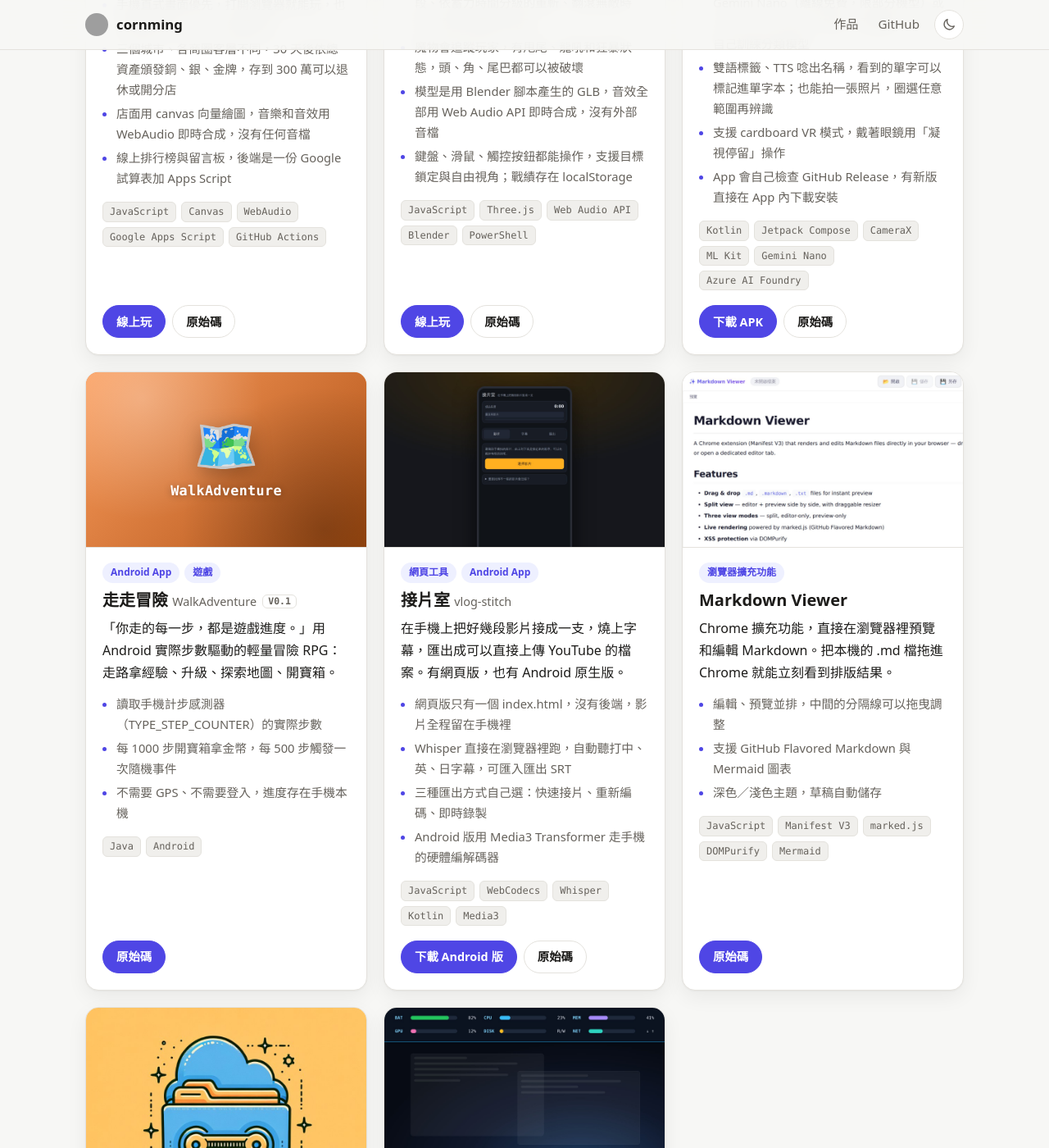
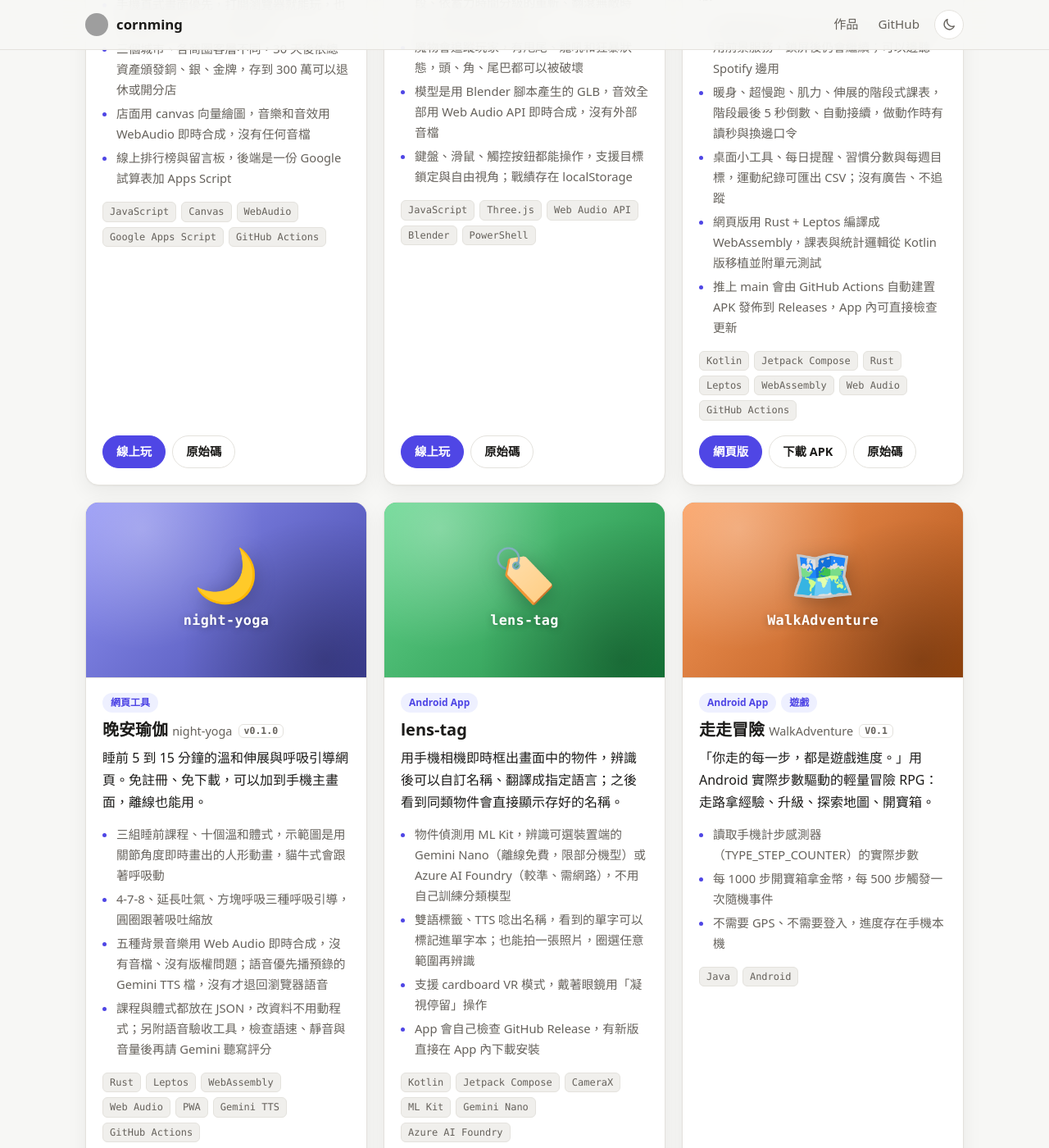
Before and after one commit to cornming/cornming.github.io, a Jekyll site: the page built from index.html, in a window 1280 px wide and 1400 px high, scrolled down 975 px. Shown: the whole window at 82% size. Built offline with Jekyll 4.4.1, drawn with Linux system fonts in a browser that asks for light colours; some of the changed text lies outside the part shown; grey boxes are pictures that could not be loaded.

Commit message:
作品集新增 SlowJog、晚安瑜伽、每日英語上傳
Co-Authored-By: Claude Sonnet 5.5 <noreply@anthropic.com>
Claude-Session: https://claude.ai/code/session_01EZsKqvDZLrn94Xt2GUGidm

```diff
--- a/_data/projects.yml
+++ b/_data/projects.yml
@@ -50,6 +50,47 @@
       url: https://cornming.github.io/mh-3d-web/
     - label: 原始碼
       url: https://github.com/cornming/mh-3d-web
+
+- name: SlowJog
+  en: slowjog
+  status: v0.1.31
+  categories: [android, web]
+  summary: 陪你養成「早晨 30 分鐘運動＋超慢跑」習慣的 App。節拍器、階段式課表、語音口令、運動紀錄和習慣分數一次到位，有 Android 版，也有瀏覽器直接用的網頁版。
+  highlights:
+    - 超慢跑節拍器 40 到 240 BPM，Android 版用前景服務，鎖屏後仍會繼續；可以邊聽 Spotify 邊用
+    - 暖身、超慢跑、肌力、伸展的階段式課表，階段最後 5 秒倒數、自動接續，做動作時有讀秒與換邊口令
+    - 桌面小工具、每日提醒、習慣分數與每週目標，運動紀錄可匯出 CSV；沒有廣告、不追蹤
+    - 網頁版用 Rust + Leptos 編譯成 WebAssembly，課表與統計邏輯從 Kotlin 版移植並附單元測試
+    - 推上 main 會由 GitHub Actions 自動建置 APK 發佈到 Releases，App 內可直接檢查更新
+  tech: [Kotlin, Jetpack Compose, Rust, Leptos, WebAssembly, Web Audio, GitHub Actions]
+  icon: "🏃"
+  accent: "#f97316"
+  links:
+    - label: 網頁版
+      url: https://cornming.github.io/slowjog/
+    - label: 下載 APK
+      url: https://github.com/cornming/slowjog/releases
+    - label: 原始碼
+      url: https://github.com/cornming/slowjog
+
+- name: 晚安瑜伽
+  en: night-yoga
+  status: v0.1.0
+  categories: [web]
+  summary: 睡前 5 到 15 分鐘的溫和伸展與呼吸引導網頁。免註冊、免下載，可以加到手機主畫面，離線也能用。
+  highlights:
+    - 三組睡前課程、十個溫和體式，示範圖是用關節角度即時畫出的人形動畫，貓牛式會跟著呼吸動
+    - 4-7-8、延長吐氣、方塊呼吸三種呼吸引導，圓圈跟著吸吐縮放
+    - 五種背景音樂用 Web Audio 即時合成，沒有音檔、沒有版權問題；語音優先播預錄的 Gemini TTS 檔，沒有才退回瀏覽器語音
+    - 課程與體式都放在 JSON，改資料不用動程式；另附語音驗收工具，檢查語速、靜音與音量後再請 Gemini 聽寫評分
+  tech: [Rust, Leptos, WebAssembly, Web Audio, PWA, Gemini TTS, GitHub Actions]
+  icon: "🌙"
+  accent: "#6366f1"
+  links:
+    - label: 線上試用
+      url: https://cornming.github.io/night-yoga/
+    - label: 原始碼
+      url: https://github.com/cornming/night-yoga
 
 - name: lens-tag
   categories: [android]
@@ -141,3 +182,20 @@
   links:
     - label: 原始碼
       url: https://github.com/cornming/BatteryCPUMonitor
+
+- name: 每日英語上傳
+  en: daily-english-uploader
+  categories: [web]
+  summary: 我自己經營的 YouTube 頻道「每日英語小故事」用的上傳自動化工具，透過 YouTube Data API 把每天做好的英語短片傳到自己的頻道。這個 repo 放的是工具的說明頁與隱私權政策，工具本身是個人使用、沒有對外公開。
+  highlights:
+    - 影片一律先上傳為「私人」，公開與否由我在 YouTube Studio 自己決定
+    - 自動設定標題、說明與標籤、加入播放清單，並上傳中文字幕檔
+    - 不對外提供服務、不蒐集任何人的資料，授權憑證只存在我自己的電腦
+  tech: [YouTube Data API, HTML, CSS]
+  icon: "📺"
+  accent: "#ef4444"
+  links:
+    - label: YouTube 頻道
+      url: https://www.youtube.com/@DailyEnglishCat
+    - label: 原始碼
+      url: https://github.com/cornming/daily-english-uploader
```
